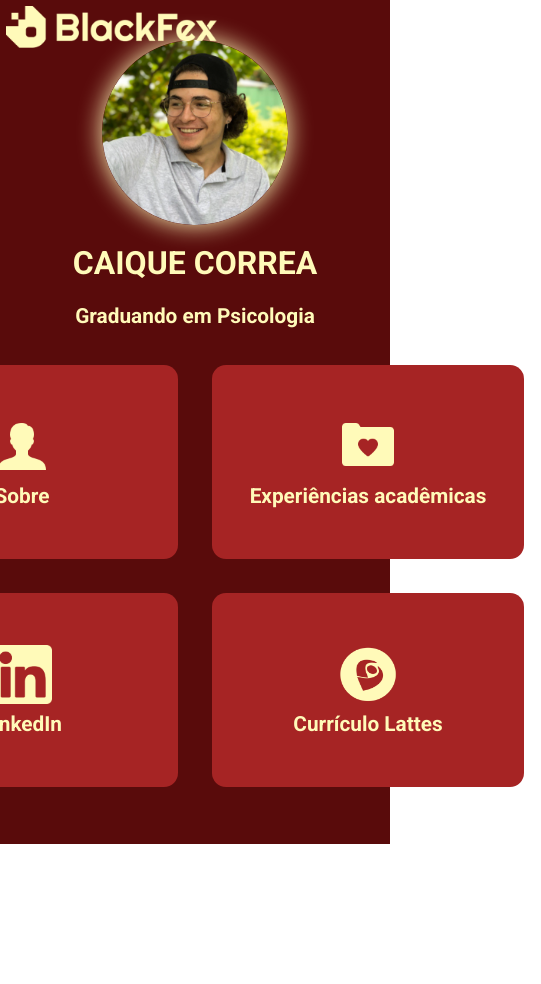
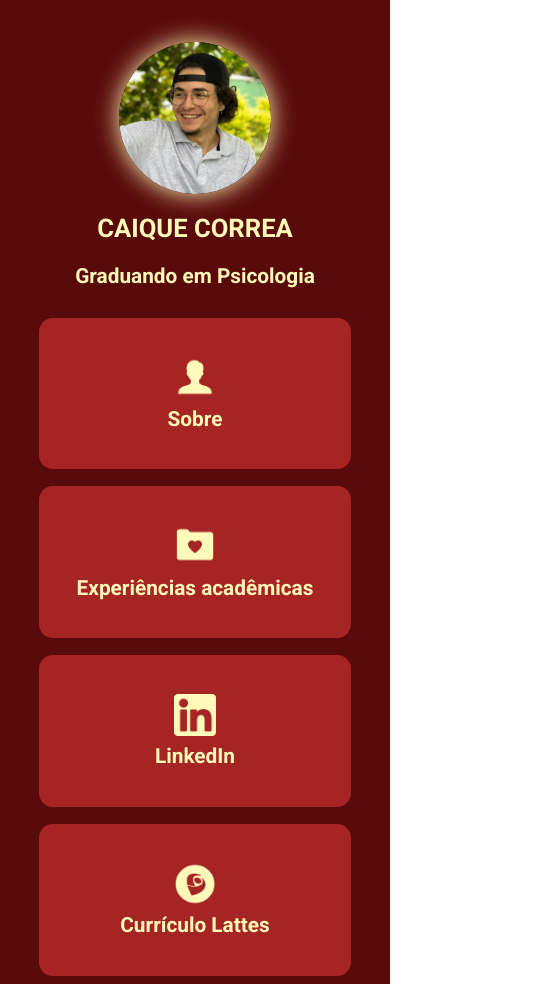
Before and after one commit to JonathanLemes/portfolio-caique-correa, a React (Create React App) app: page / in a window 390 px wide. Shown: the whole page, 541 px wide, since content can reach past the window. Before the commit the page ends 844 px from the top, so only its background shows below. Built offline with nearby package versions, Linux system fonts and the light colour scheme.

Commit message:
style(home): support to mobile added

```diff
--- a/src/pages/Home/index.css
+++ b/src/pages/Home/index.css
@@ -104,3 +104,42 @@
     height: 7vh;
     margin-bottom: 1vh;
 }
+
+@media only screen and (max-width: 700px) {
+    .page-home {
+        display: grid;
+
+        height: 100%;
+        width: 100%;
+    }
+
+    .page-home .perfil img {
+        margin-top: 5vh;
+        height: 18vh;
+        width: 18vh;
+    }
+
+    .page-home .blackfex-logo {
+        opacity: 0;
+    }
+
+    .page-home .botoes-container .linha {
+        display: flex;
+        flex-direction: column;
+    }
+
+    .page-home .botoes-container .linha .btn {
+        width: 37vh;
+        height: 18vh;
+        margin: 1vh;
+    }
+
+    .page-home .botoes-container .linha .btn img {
+        width: 5vh;
+        height: 5vh;
+    }
+
+    .page-home .perfil .nome {
+        font-size: 1.6rem;
+    }
+  }
```
